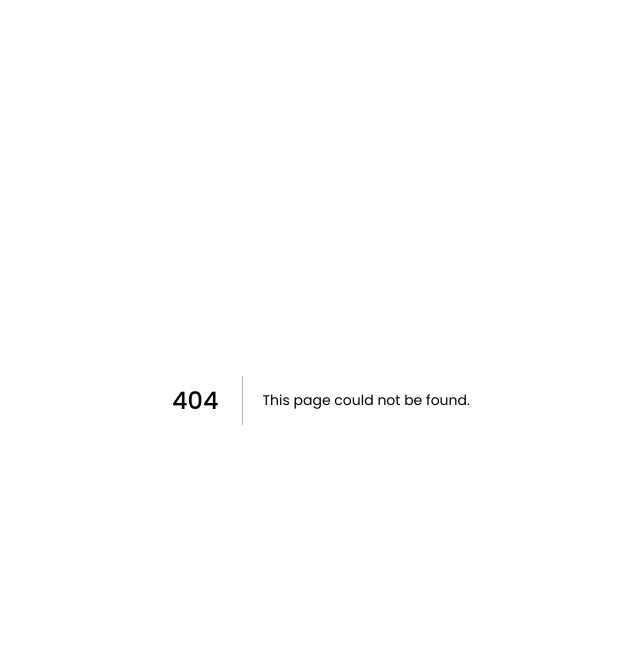
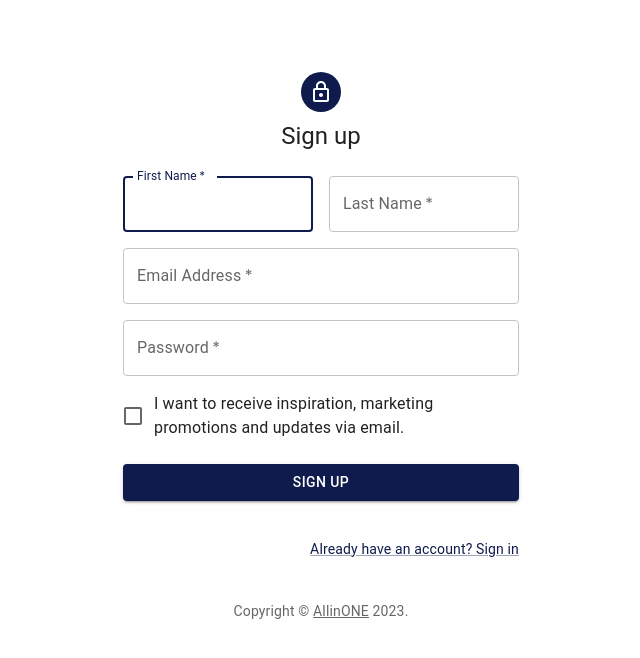
Before and after one commit to iamthehr/All-In-One, a Next.js app: page /Sign_up in a window 1280 px wide. Before the commit this address had no page. Shown: the top 658 px of the page, without its empty margins (319-959 px from the left). Built offline with nearby package versions, Linux system fonts and the light colour scheme.

Commit message:
login and signup unpolished

```diff
--- /dev/null
+++ b/src/pages/Sign_up.jsx
@@ -0,0 +1,150 @@
+import * as React from "react";
+import Avatar from "@mui/material/Avatar";
+import Button from "@mui/material/Button";
+import CssBaseline from "@mui/material/CssBaseline";
+import TextField from "@mui/material/TextField";
+import FormControlLabel from "@mui/material/FormControlLabel";
+import Checkbox from "@mui/material/Checkbox";
+import Link from "@mui/material/Link";
+import Grid from "@mui/material/Grid";
+import Box from "@mui/material/Box";
+import LockOutlinedIcon from "@mui/icons-material/LockOutlined";
+import Typography from "@mui/material/Typography";
+import Container from "@mui/material/Container";
+import { createTheme, ThemeProvider } from "@mui/material/styles";
+import CustomButton from "@/components/CustomButton";
+
+function Copyright(props) {
+  return (
+    <Typography
+      variant="body2"
+      color="text.secondary"
+      align="center"
+      {...props}
+    >
+      {"Copyright © "}
+      <Link color="inherit" href="https://mui.com/">
+        AllinONE
+      </Link>{" "}
+      {new Date().getFullYear()}
+      {"."}
+    </Typography>
+  );
+}
+
+const theme = createTheme({
+  palette: {
+    primary: { main: "#0F1B4C" },
+    secondary: { main: "#1da7e2" },
+  },
+});
+
+export default function SignUp() {
+  const handleSubmit = (event) => {
+    event.preventDefault();
+    const data = new FormData(event.currentTarget);
+    console.log({
+      email: data.get("email"),
+      password: data.get("password"),
+    });
+  };
+
+  return (
+    <ThemeProvider theme={theme}>
+      <Container component="main" maxWidth="xs">
+        <CssBaseline />
+        <Box
+          sx={{
+            marginTop: 8,
+            display: "flex",
+            flexDirection: "column",
+            alignItems: "center",
+          }}
+        >
+          <Avatar sx={{ m: 1, bgcolor: "#0F1B4C" }}>
+            <LockOutlinedIcon />
+          </Avatar>
+          <Typography component="h1" variant="h5">
+            Sign up
+          </Typography>
+          <Box
+            component="form"
+            noValidate
+            onSubmit={handleSubmit}
+            sx={{ mt: 3 }}
+          >
+            <Grid container spacing={2}>
+              <Grid item xs={12} sm={6}>
+                <TextField
+                  autoComplete="given-name"
+                  name="firstName"
+                  required
+                  fullWidth
+                  id="firstName"
+                  label="First Name"
+                  autoFocus
+                />
+              </Grid>
+              <Grid item xs={12} sm={6}>
+                <TextField
+                  required
+                  fullWidth
+                  id="lastName"
+                  label="Last Name"
+                  name="lastName"
+                  autoComplete="family-name"
+                />
+              </Grid>
+              <Grid item xs={12}>
+                <TextField
+                  required
+                  fullWidth
+                  id="email"
+                  label="Email Address"
+                  name="email"
+                  autoComplete="email"
+                />
+              </Grid>
+              <Grid item xs={12}>
+                <TextField
+                  required
+                  fullWidth
+                  name="password"
+                  label="Password"
+                  type="password"
+                  id="password"
+                  autoComplete="new-password"
+                />
+              </Grid>
+              <Grid item xs={12}>
+                <FormControlLabel
+                  control={
+                    <Checkbox value="allowExtraEmails" color="primary" />
+                  }
+                  label="I want to receive inspiration, marketing promotions and updates via email."
+                />
+              </Grid>
+            </Grid>
+            <Button
+              type="submit"
+              fullWidth
+              variant="contained"
+              sx={{ mt: 3, mb: 2, backgroundColor: "#0F1B4C", color: "#fff" }}
+            >
+              Sign Up
+            </Button>
+            <CustomButton></CustomButton>
+            <Grid container justifyContent="flex-end">
+              <Grid item>
+                <Link href="#" variant="body2">
+                  Already have an account? Sign in
+                </Link>
+              </Grid>
+            </Grid>
+          </Box>
+        </Box>
+        <Copyright sx={{ mt: 5 }} />
+      </Container>
+    </ThemeProvider>
+  );
+}
```
Also changed, not shown: src/pages/Login.jsx (added, +123 -0 lines).
